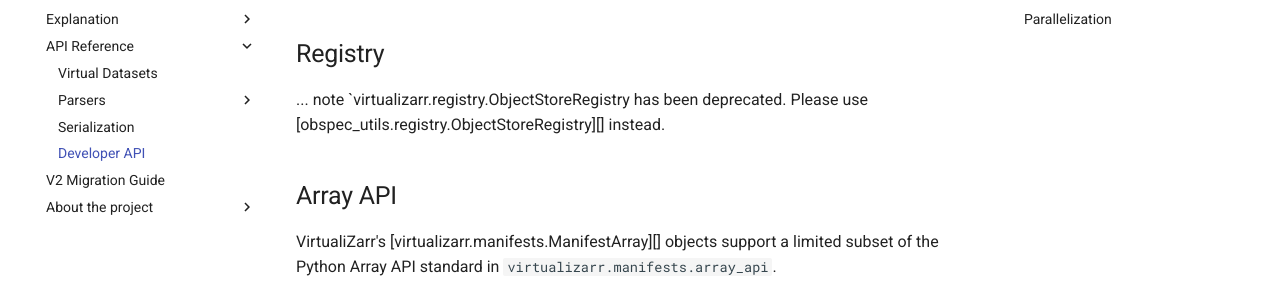
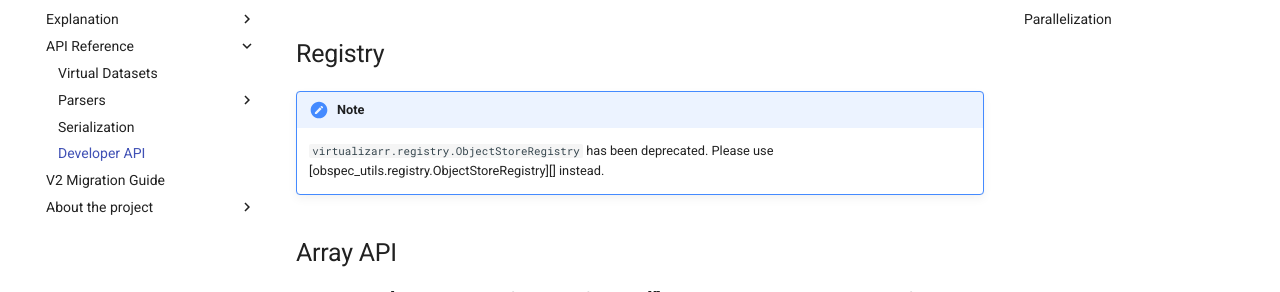
Before and after one commit to zarr-developers/VirtualiZarr, an MkDocs documentation site: the page built from docs/api/developer.md, in a window 1280 px wide and 900 px high, scrolled down 697 px, cut to the strip 170-462 px from the top of the window. Built offline with MkDocs 1.6.1 and Material for MkDocs 9.7.7, drawn with Linux system fonts in a browser that asks for light colours; comment, search, counter and statistics services are not loaded; the version menu is left out.

```diff
--- a/docs/api/developer.md
+++ b/docs/api/developer.md
@@ -15,8 +15,8 @@ See the page on data structures for more information.
 
 ## Registry
 
-... note
-    `virtualizarr.registry.ObjectStoreRegistry has been deprecated. Please use [obspec_utils.registry.ObjectStoreRegistry][] instead.
+!!! note
+    `virtualizarr.registry.ObjectStoreRegistry` has been deprecated. Please use [obspec_utils.registry.ObjectStoreRegistry][] instead.
 
 ## Array API
 
```
